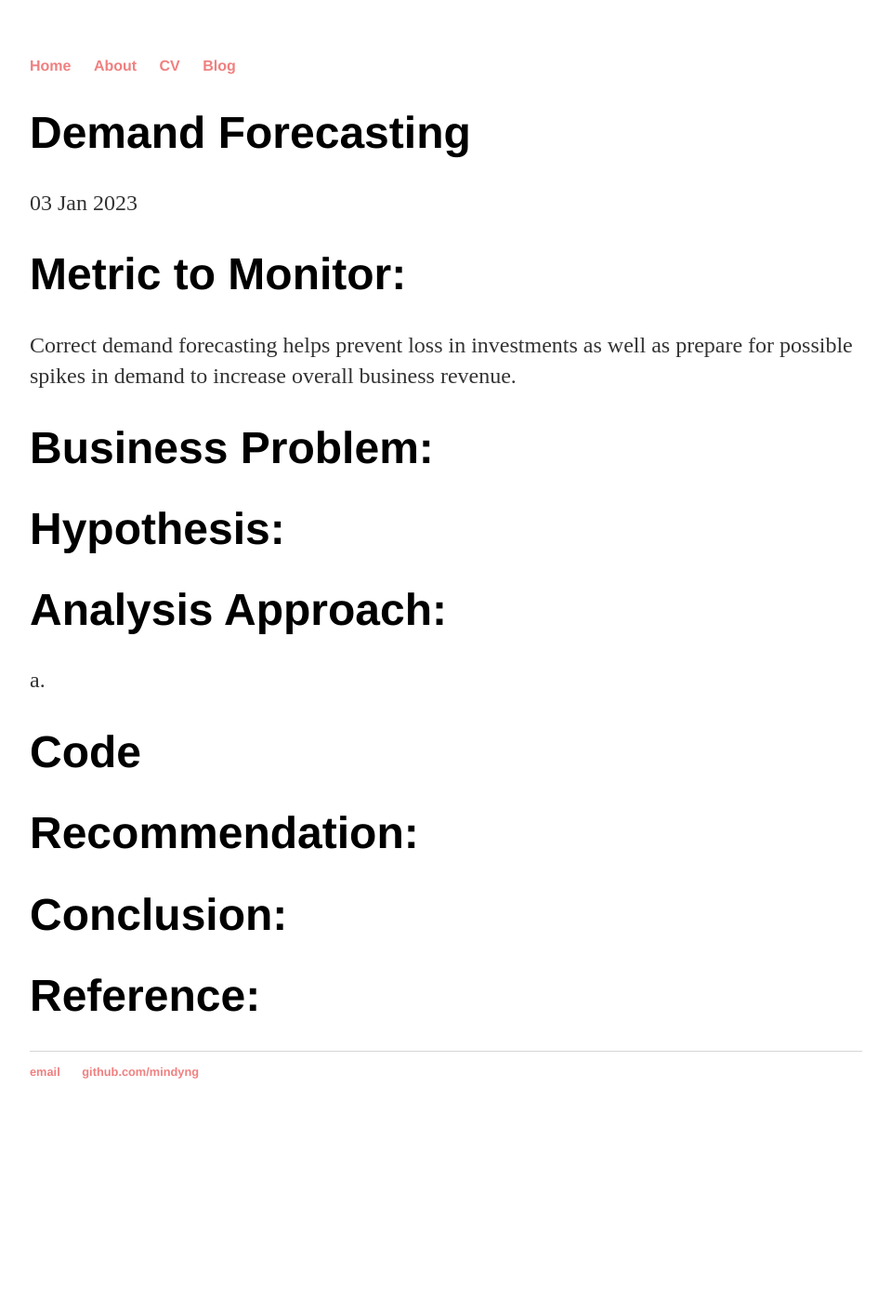
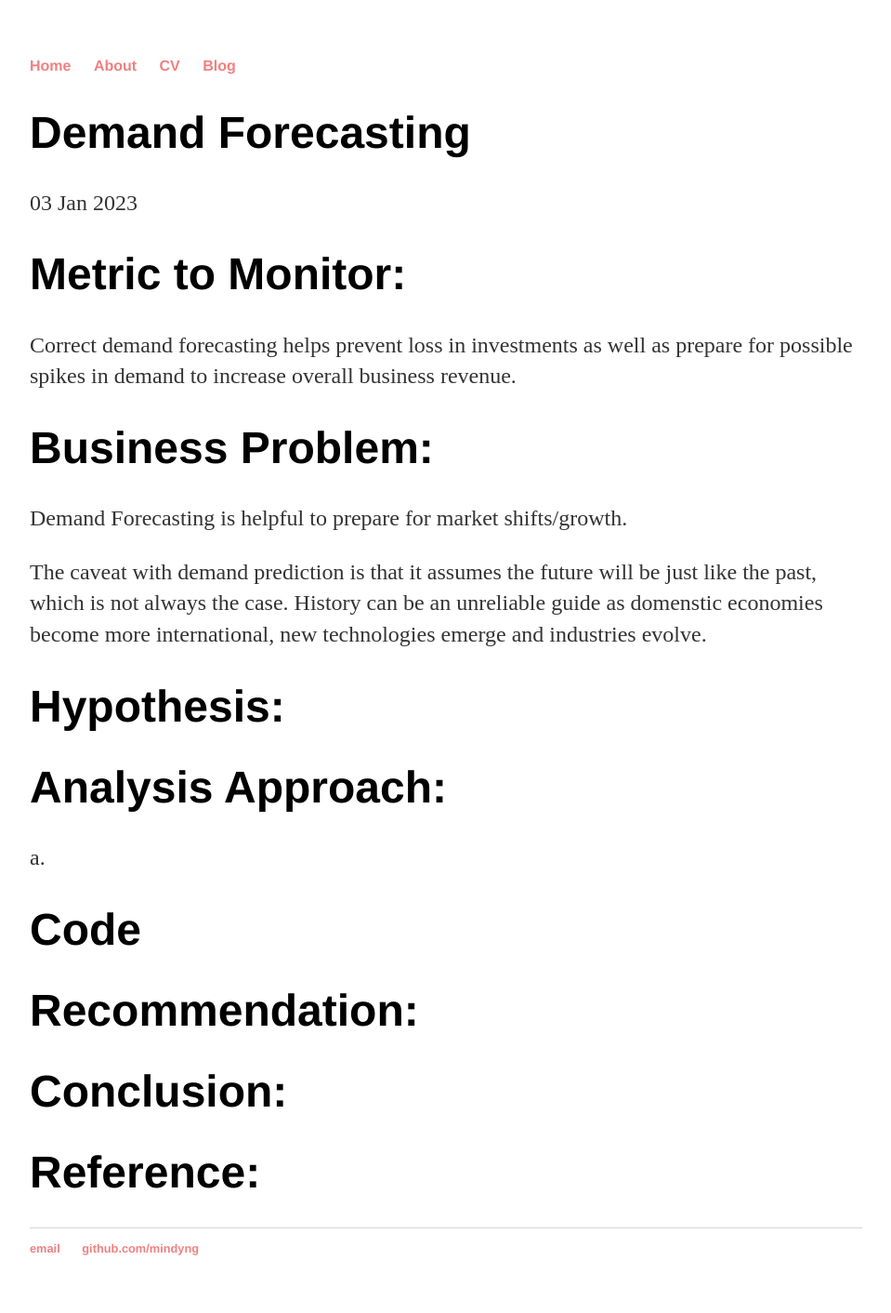
Before and after one commit to mindyng/mindyng.github.io, a Jekyll site: the page built from _posts/2023-01-03-Demand-Forecasting.md, in a window 1280 px wide. Shown: the whole page at 93% size, without its empty margins (160-1119 px from the left). Built offline with Jekyll 4.4.1, drawn with Linux system fonts in a browser that asks for light colours; our own code applies the rules of GitHub Pages for plain Markdown files; before the commit the page ends 1222 px from its top, so only the background shows below that.

Commit message:
Update 2023-01-03-Demand-Forecasting.md

```diff
--- a/_posts/2023-01-03-Demand-Forecasting.md
+++ b/_posts/2023-01-03-Demand-Forecasting.md
@@ -5,8 +5,9 @@ Correct demand forecasting helps prevent loss in investments as well as prepare
 
 # Business Problem:
 
+Demand Forecasting is helpful to prepare for market shifts/growth.
 
-
+The caveat with demand prediction is that it assumes the future will be just like the past, which is not always the case. History can be an unreliable guide as domenstic economies become more international, new technologies emerge and industries evolve.
 
 # Hypothesis:
 
```
